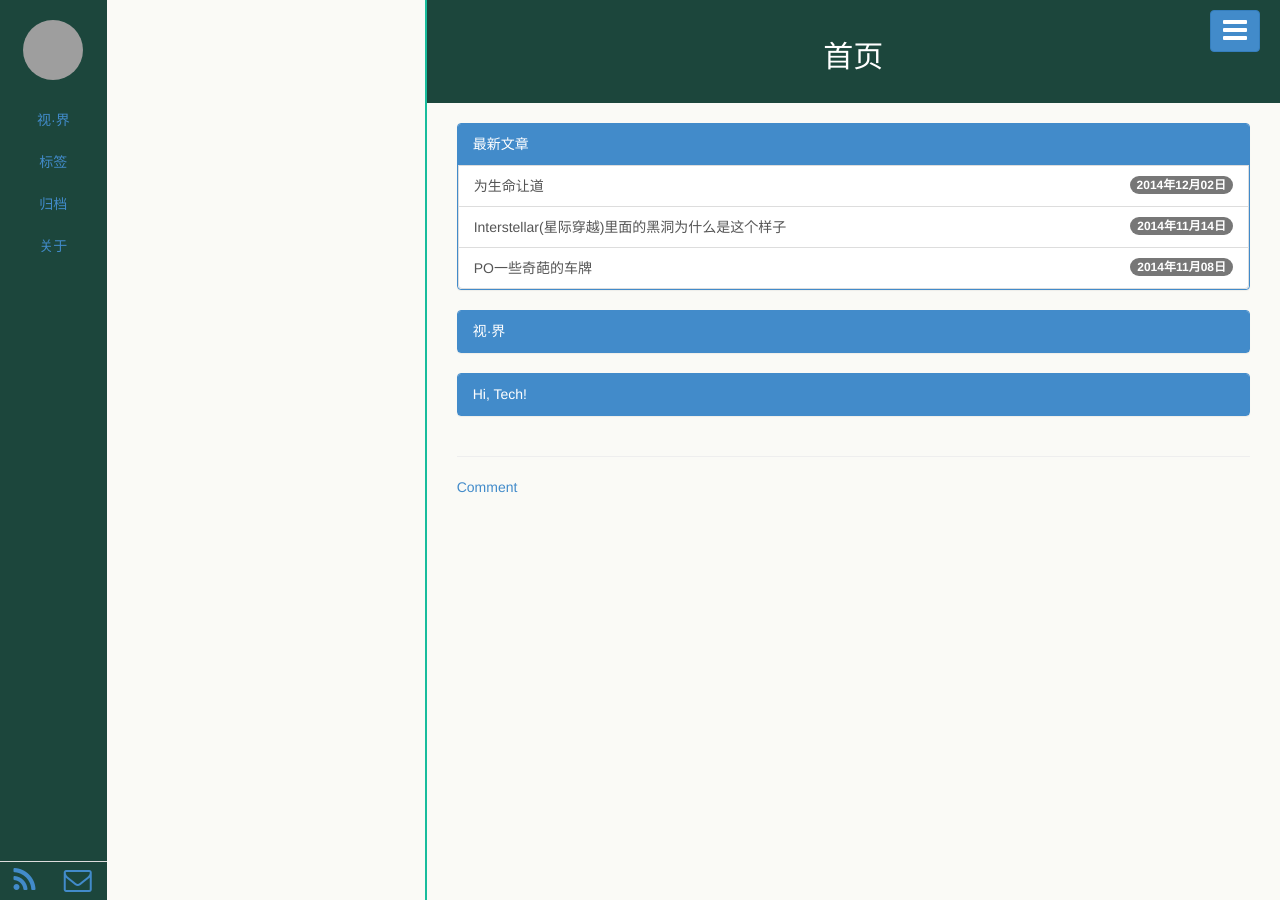
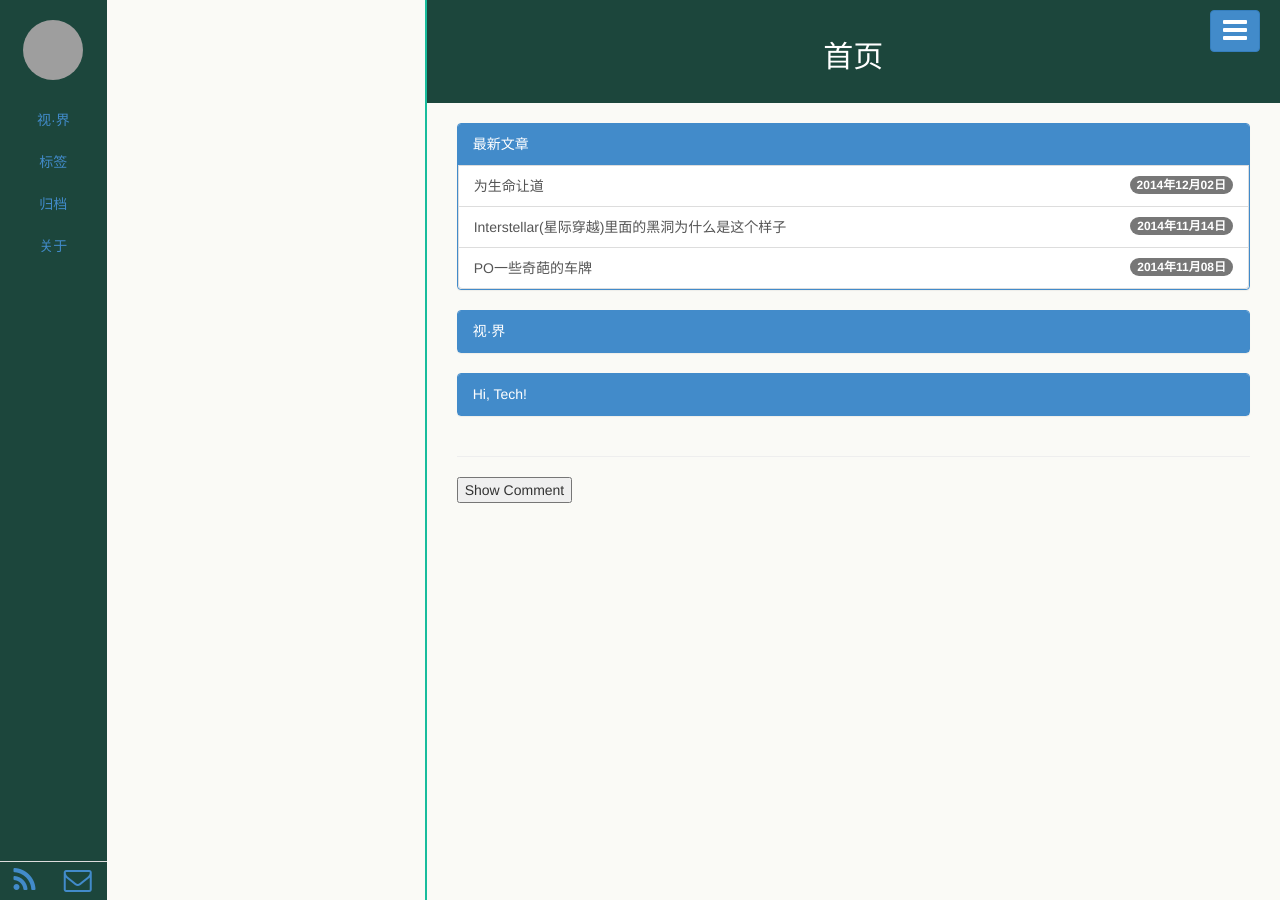
Before and after one commit to LanternD/lanternd.github.io, a Jekyll site: the page built from index.html, in a window 1280 px wide. Built offline with Jekyll 4.4.1, drawn with Linux system fonts in a browser that asks for light colours; the list of posts is cut into pages by our own code; comment, search, counter and statistics services are not loaded; grey boxes are pictures that could not be loaded.

Commit message:
LanternD's

```diff
--- a/_includes/duoshuo.html
+++ b/_includes/duoshuo.html
@@ -3,5 +3,5 @@
 		<button type="button" name="{{ site.duoshuo.username }}" class="btn btn-default show-commend">Show Comment</button>
 	</div>
  多说评论框 end -->
- <a href="javascript:void(0);" onclick="toggleDuoshuoComments('#comment-box');">Comment</a>
-<div id="comment-box" ></div>
+<!-- <a href="javascript:void(0);" onclick="toggleDuoshuoComments('#comment-box');">Comment</a>-->
+<div id="comment-box" ><button type="button" href="javascript:void(0);" onclick="toggleDuoshuoComments('#comment-box');">Show Comment</button></div>
```
